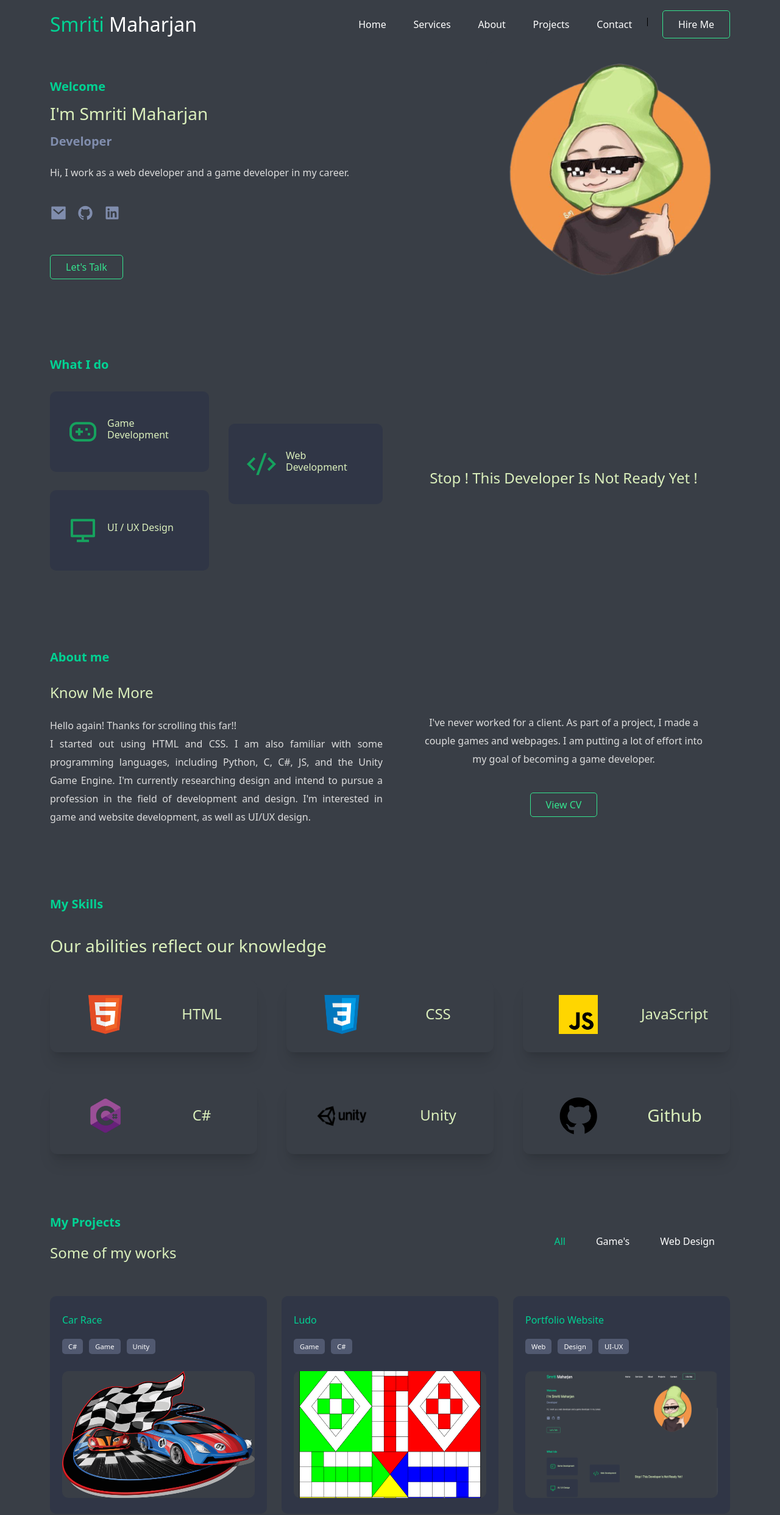
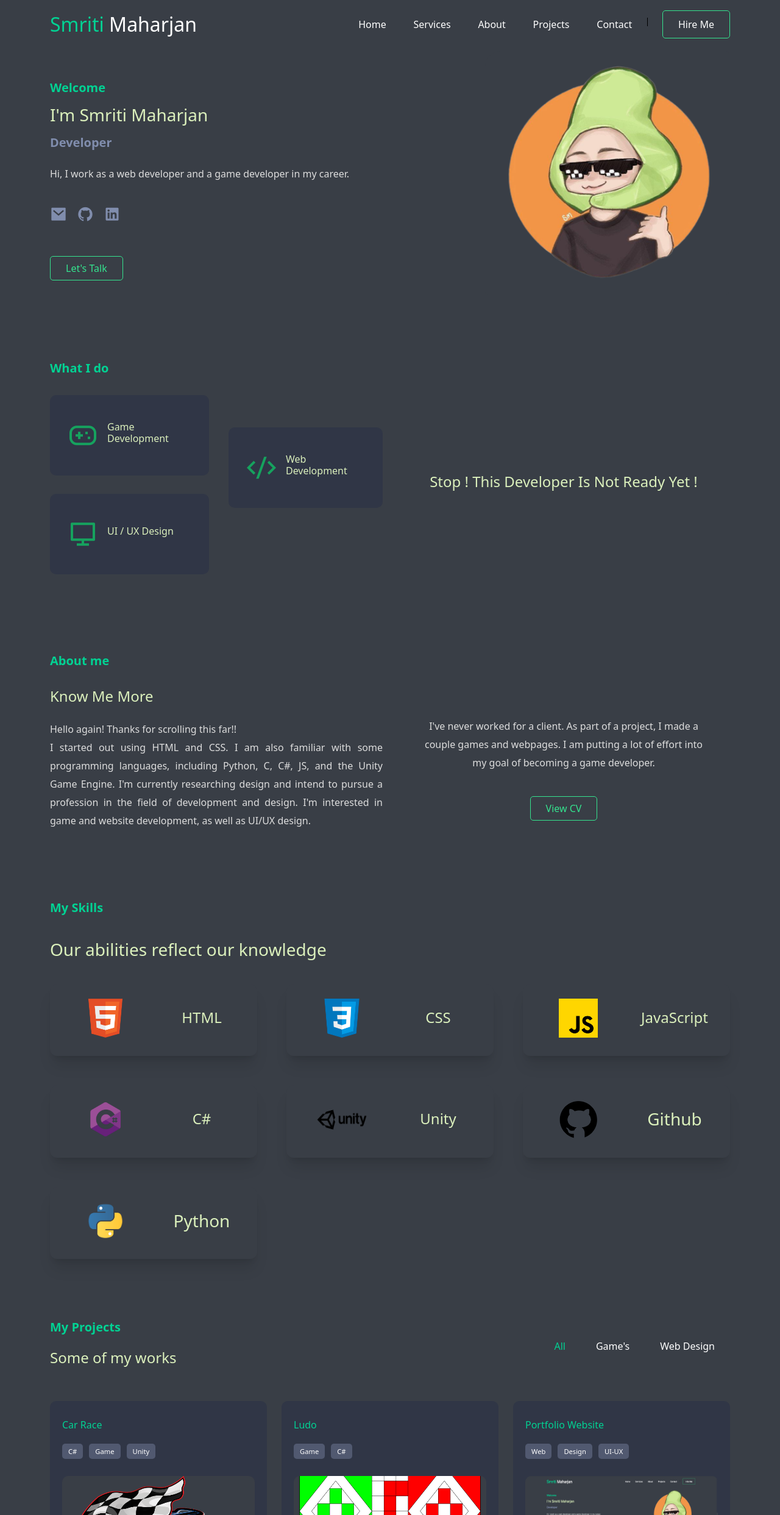
Before and after one commit to Lucky-Maharjan/portfolio, a Next.js app: page / in a window 1280 px wide. Shown: the top 2485 px of the page at 61% size. Built offline with nearby package versions, Linux system fonts and the light colour scheme.

Commit message:
added ptyhon

```diff
--- a/components/UI/Testimonial.jsx
+++ b/components/UI/Testimonial.jsx
@@ -11,6 +11,7 @@ import Css from '../../public/skills/css.png';
 import Github from '../../public/skills/github1.png';
 import Csharp from '../../public/skills/Csharp.png';
 import Unity from '../../public/skills/unity.png';
+import Python from '../../public/skills/python.png';
 
 const Testimonial = () => {
   const settings = {
@@ -96,6 +97,16 @@ const Testimonial = () => {
               </div>
             </div>
           </div>
+          <div className='p-6 shadow-xl rounded-xl hover:scale-110 ease-in duration-300'>
+            <div className='grid grid-cols-2 gap-4 justify-center items-center'>
+              <div className='m-auto'>
+                <Image src={Python} width='64px' height='64px' alt='/' />
+              </div>
+              <div className='flex flex-col items-center justify-center'>
+                <h2>Python</h2>
+              </div>
+            </div>
+          </div>
       </div>
       </div>
       {/* </div> */}
--- a/styles/hero.module.css
+++ b/styles/hero.module.css
@@ -1,5 +1,5 @@
 .hero {
-  padding-top: 0px !important;
+  padding-top: 2px !important;
   text-align: justify;
 }
 .hero__content h5 {
@@ -14,6 +14,7 @@
 .hero__img {
   position: relative;
   z-index: 9;
+  padding: 2px;
 }
 
 .hero__img img {
```
Also changed, not shown: public/skills/python.png (added).
